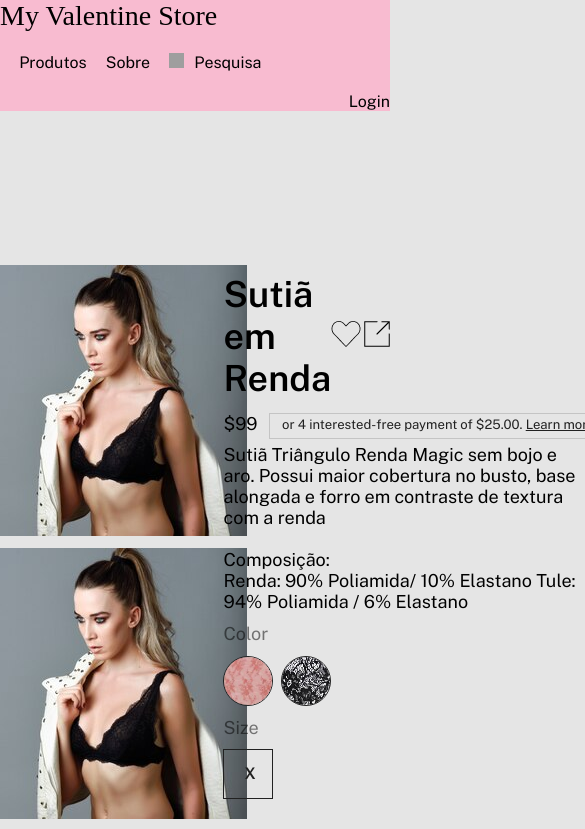
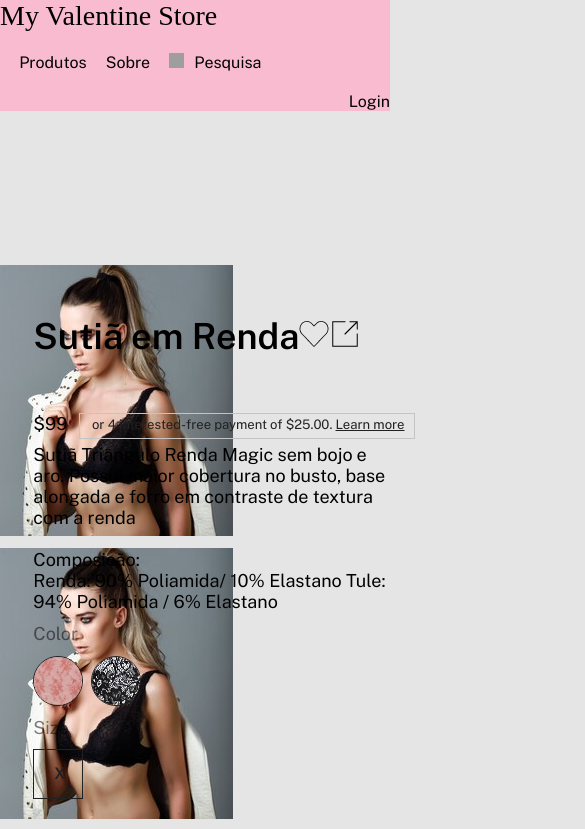
Before and after one commit to fernandofolster/desafiofinal-gamaxp-grupo6, a React (Create React App) app: page / in a window 390 px wide. Shown: the top 829 px of the page, 585 px wide, since content can reach past the window. Built offline with nearby package versions, Linux system fonts and the light colour scheme; grey boxes are pictures that could not be loaded; a web font is replaced by a local one.

Commit message:
add responsividade pag product category

```diff
--- a/src/components/CartMain/styles.css
+++ b/src/components/CartMain/styles.css
@@ -16,7 +16,7 @@ body {
 }
 
 .cart-container {
-    background-color: blueviolet;
+    background-color: #e5e5e5;
     display: flex;
     flex-direction: column;
     justify-content: space-evenly;
--- a/src/components/MainProduct/index.tsx
+++ b/src/components/MainProduct/index.tsx
@@ -14,16 +14,16 @@ function MainProduct (){
 
             <div className="containerImages">
 
-                <img src={SutiaPreto} alt="/" />
+                <img className='img-produto' src={SutiaPreto} alt="/" />
 
 
-                <img src={SutiaPreto} alt="/" />
+                <img className='img-produto' src={SutiaPreto} alt="/" />
 
 
-                <img src={SutiaPreto} alt="/" />
+                <img className='img-produto' src={SutiaPreto} alt="/" />
 
 
-                <img src={SutiaPreto} alt="/" />
+                <img className='img-produto' src={SutiaPreto} alt="/" />
             </div>
 
 
--- a/src/components/MainProduct/styles.css
+++ b/src/components/MainProduct/styles.css
@@ -1,28 +1,35 @@
 
  body {
-    margin: 0;
-    padding: 0;
-    width: 100%;
+    display: flex;
+    flex-direction: column;
+    justify-content: center;
+    height: auto;
+    box-sizing: border-box;
+    background: #e5e5e5;
  }
 
 
  .main-product-container {
+    width: 100%;
+    height: auto;
     display: flex;
+    flex-direction: row;
+    flex-wrap: wrap;
     justify-content: space-evenly;
-    width: 100%;
     margin-top: 18.25vh;
     margin-bottom: 41.28vh;
 
  }
 
  .containerImages {
-    width: 33.69vw;
     display: flex;
     flex-direction: row;
     flex-wrap: wrap;
     align-content: center;
     justify-content: center;
     gap: 12px;
+    width: 50%;
+
  }
 
  .containerImages img {
@@ -31,7 +38,12 @@
  }
 
  .container-product-info {
-    width: 30.89vw;
+    display: flex;
+    flex-direction: column;
+    flex-wrap: wrap;
+    align-content: center;
+    width: 50%;
+
 }
 
 .text-title {
@@ -157,9 +169,6 @@
 .cover {
     width: 100px;
     height: 100px;
-
-
-
 }
 
 
@@ -187,3 +196,49 @@
     width: 50px;
     height: 50px;
 }
+
+
+/*--------------------------*/
+
+@media only screen and (max-device-width: 769px) {
+    body { width:767px;
+    };
+
+}
+
+
+ @media only screen and (max-device-width: 769px) {
+    .containerImages { width:767px;
+            width: 100%;
+            display: flex;
+            flex-direction: row;
+            flex-wrap: wrap;
+            justify-content: center;
+
+
+    };
+
+}
+
+
+
+@media  only screen and (max-device-width: 769px) {
+    .container-product-info { width:767px;
+            width: 100%;
+            display: flex;
+            flex-direction: column;
+            flex-wrap: wrap;
+            justify-content: center;
+            margin-top: 30px;
+
+    };
+
+}
+
+@media only screen and (max-device-width: 769px) {
+    .main-product-container {
+        margin-top: 50px;
+        margin-bottom: 50px;
+    };
+
+}
```
